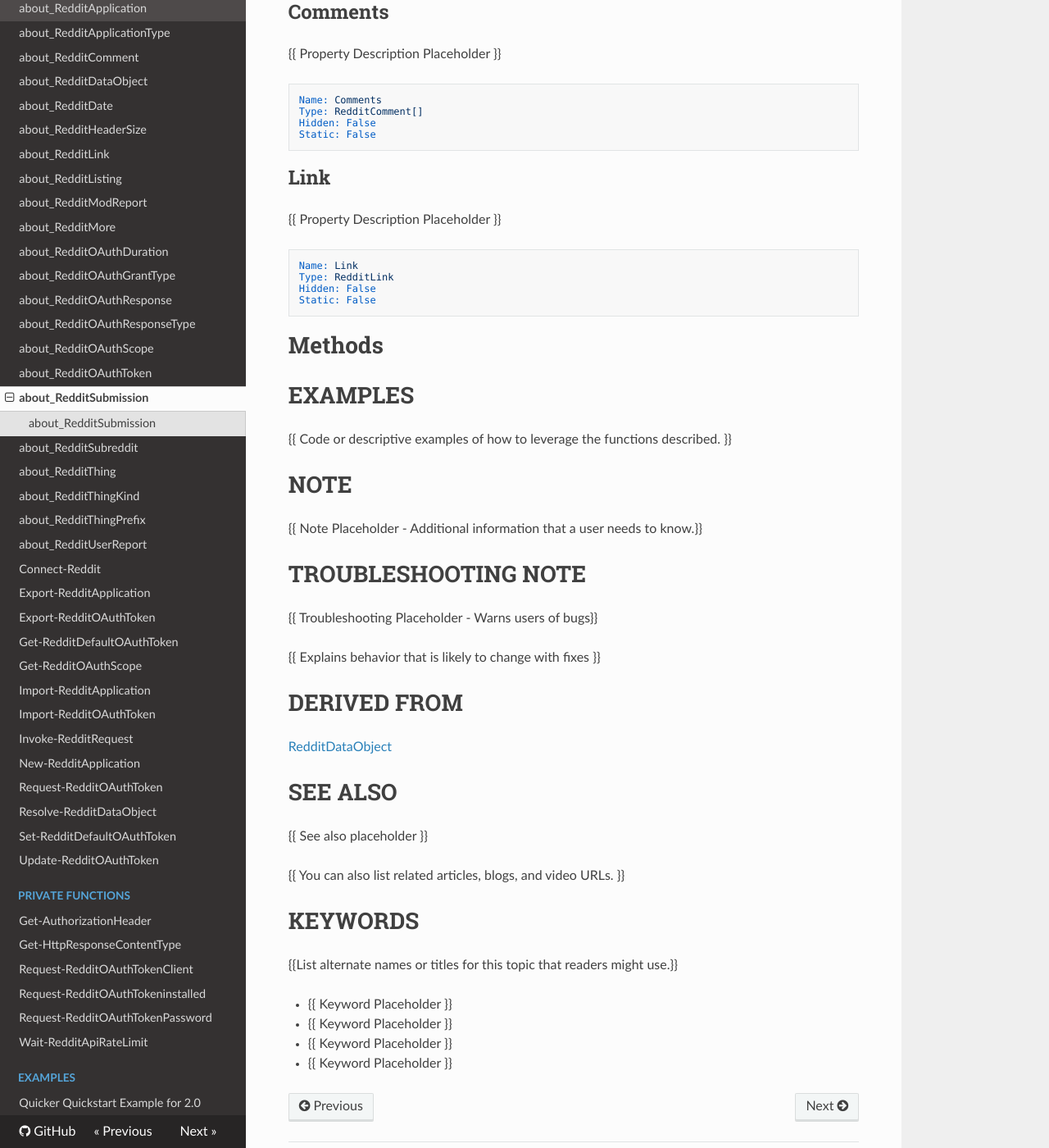
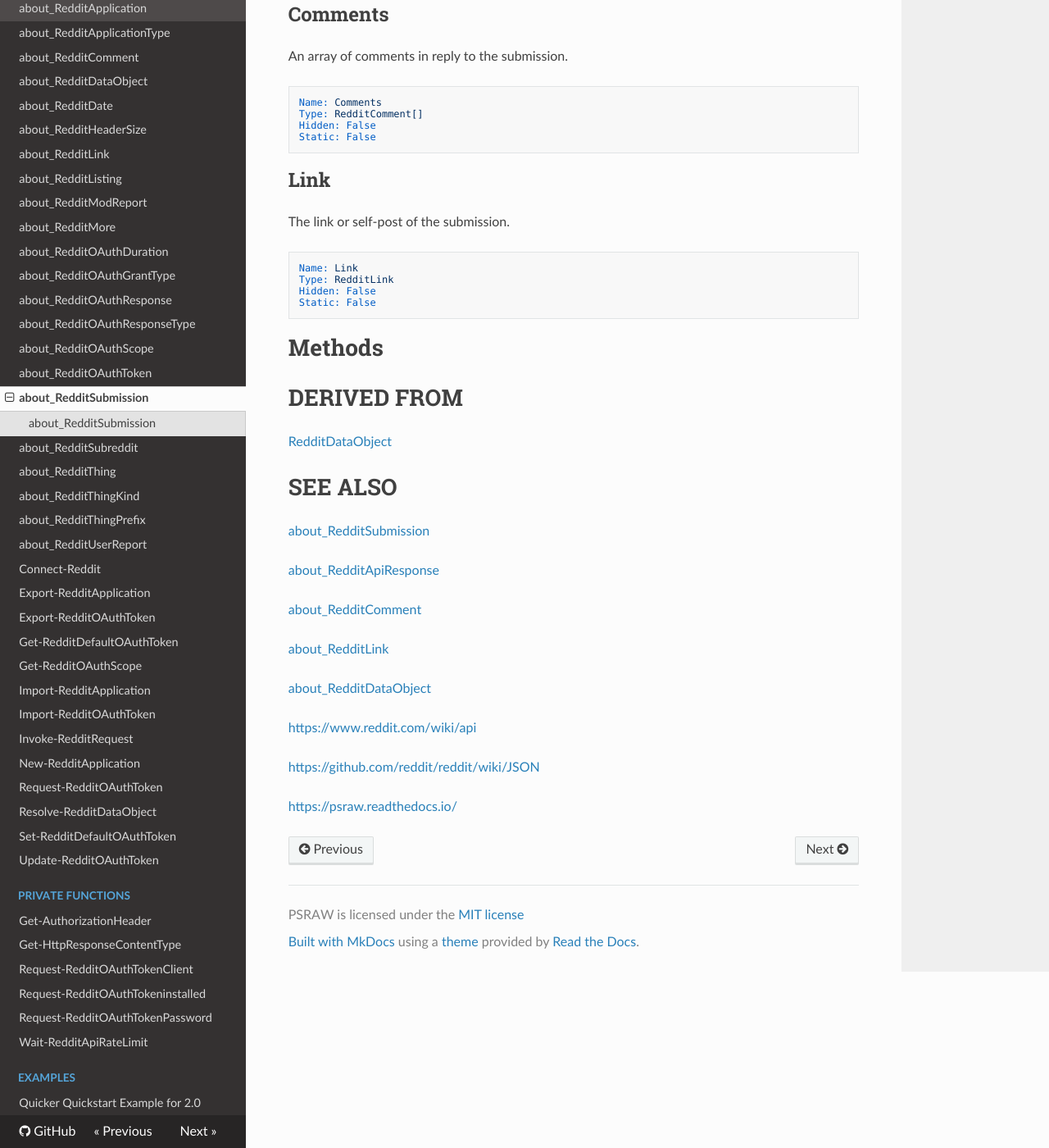
Before and after one commit to markekraus/PSRAW, an MkDocs documentation site: the page built from docs/Module/about_RedditSubmission.md, in a window 1280 px wide and 1400 px high, scrolled down 878 px. Shown: the whole window at 82% size. Built offline with MkDocs 1.6.1, drawn with Linux system fonts in a browser that asks for light colours; nearby versions of some CDN libraries; old or Windows-style settings are respelled for this version of MkDocs; some of the changed text lies outside the part shown.

Commit message:
Update RedditSubmission Docs

````diff
--- a/docs/Module/about_RedditSubmission.md
+++ b/docs/Module/about_RedditSubmission.md
@@ -5,19 +5,19 @@
 Describes the RedditSubmission Class
 
 # LONG DESCRIPTION
-{{ Long Description Placeholder }}
+A `RedditSubmission` object contains the link and comments returned from a Reddit submission.
 
 
 # Constructors
 ## RedditSubmission()
-{{ Constructor Description Placeholder }}
+Creates an empty `RedditSubmission` object
 
 ```powershell
 [RedditSubmission]::new()
 ```
 
 ## RedditSubmission(RedditApiResponse ApiResponse)
-{{ Constructor Description Placeholder }}
+Creates a `RedditSubmission` from a `RedditApiResponse` returned from `Invoke-RedditRequest`.
 
 ```powershell
 [RedditSubmission]::new([RedditApiResponse]$ApiResponse)
@@ -26,7 +26,7 @@ Describes the RedditSubmission Class
 
 # Properties
 ## Comments
-{{ Property Description Placeholder }}
+An array of comments in reply to the submission.
 
 ```yaml
 Name: Comments
@@ -36,7 +36,7 @@ Static: False
 ```
 
 ## Link
-{{ Property Description Placeholder }}
+The link or self-post of the submission.
 
 ```yaml
 Name: Link
@@ -48,30 +48,24 @@ Static: False
 
 # Methods
 
-# EXAMPLES
-{{ Code or descriptive examples of how to leverage the functions described. }}
-
-# NOTE
-{{ Note Placeholder - Additional information that a user needs to know.}}
-
-# TROUBLESHOOTING NOTE
-{{ Troubleshooting Placeholder - Warns users of bugs}}
-
-{{ Explains behavior that is likely to change with fixes }}
-
 # DERIVED FROM
 
 [RedditDataObject](https://psraw.readthedocs.io/en/latest/Module/about_RedditDataObject)
 
 # SEE ALSO
-{{ See also placeholder }}
 
-{{ You can also list related articles, blogs, and video URLs. }}
+[about_RedditSubmission](https://psraw.readthedocs.io/en/latest/Module/about_RedditSubmission)
 
-# KEYWORDS
-{{List alternate names or titles for this topic that readers might use.}}
+[about_RedditApiResponse](https://psraw.readthedocs.io/en/latest/Module/about_RedditApiResponse)
 
-- {{ Keyword Placeholder }}
-- {{ Keyword Placeholder }}
-- {{ Keyword Placeholder }}
-- {{ Keyword Placeholder }}
+[about_RedditComment](https://psraw.readthedocs.io/en/latest/Module/about_RedditComment)
+
+[about_RedditLink](https://psraw.readthedocs.io/en/latest/Module/about_RedditLink)
+
+[about_RedditDataObject](https://psraw.readthedocs.io/en/latest/Module/about_RedditDataObject)
+
+[https://www.reddit.com/wiki/api](https://www.reddit.com/wiki/api)
+
+[https://github.com/reddit/reddit/wiki/JSON](https://github.com/reddit/reddit/wiki/JSON)
+
+[https://psraw.readthedocs.io/](https://psraw.readthedocs.io/)
````
